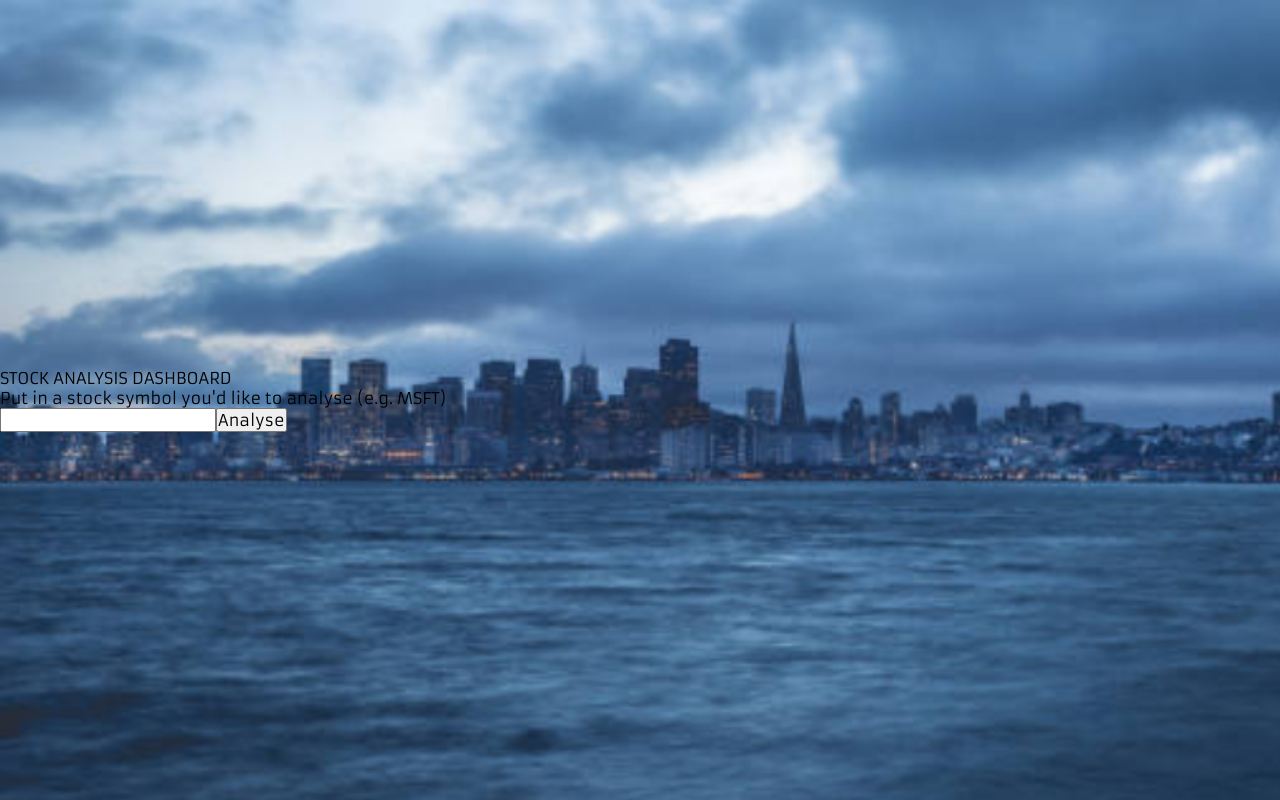
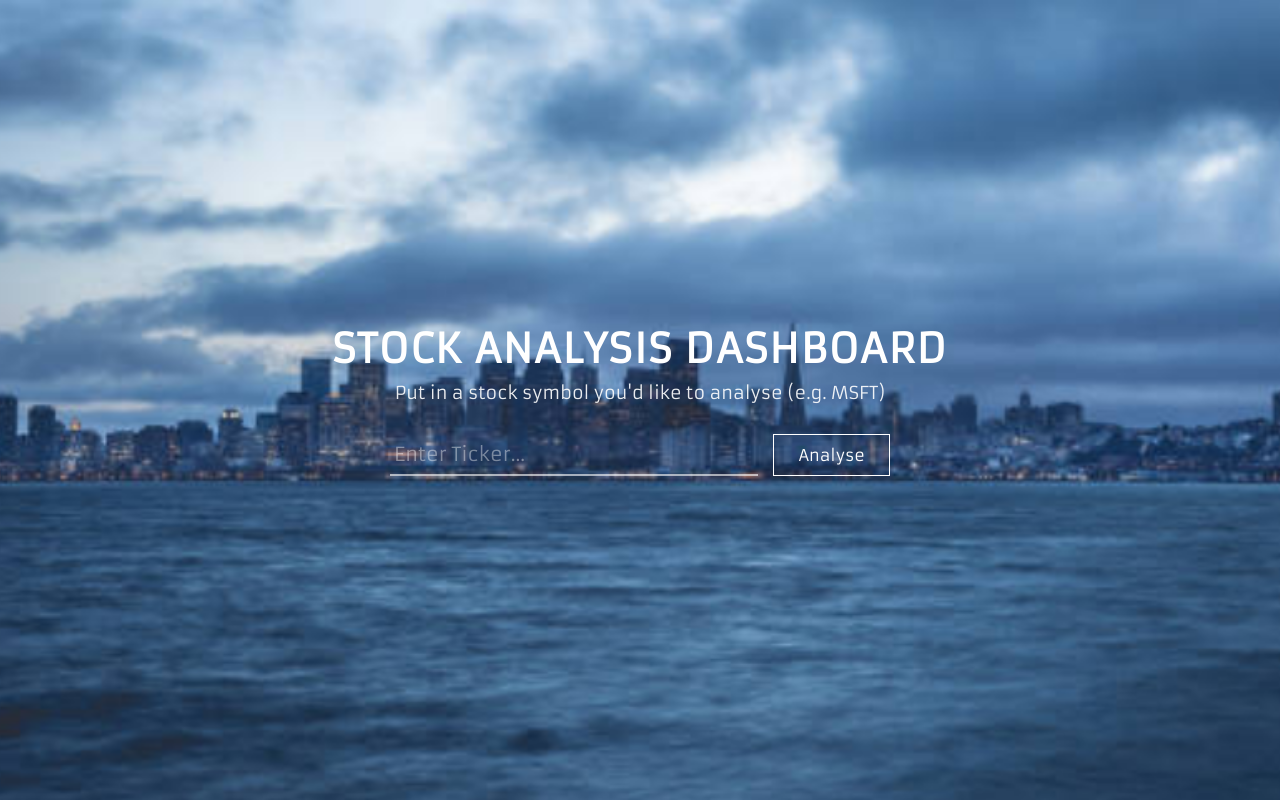
Before and after one commit to uzyatforums/personal-website, a React (Vite) app in the folder personal-website/: page / in a window 1280 px wide. Shown: the part 2447-3247 px from the top of the page. Built offline with nearby package versions, Linux system fonts and the light colour scheme.

Commit message:
Completed Stock Analysis Dashboard

```diff
--- a/personal-website/src/stockAnalysisDashboard/stockAnalysisDashboard.tsx
+++ b/personal-website/src/stockAnalysisDashboard/stockAnalysisDashboard.tsx
@@ -1,4 +1,5 @@
 import { useState } from 'react'
+import styled from 'styled-components'
 import {
   analyzeStock,
   VerticalAlignContainer,
@@ -8,8 +9,91 @@ import {
 import { Oval } from 'react-loader-spinner'
 import DashboardGrid from './dashboardGrid'
 
+// --- Styled Components for the Input Section ---
+
+const HeaderSection = styled.div`
+  display: flex;
+  flex-direction: column;
+  align-items: center;
+  text-align: center;
+  color: white;
+`;
+
+const Title = styled.h1`
+  font-size: 2.5rem;
+  font-weight: 700;
+  margin-bottom: 8px;
+  text-transform: uppercase;
+  letter-spacing: 1.5px;
+`;
+
+const Subtitle = styled.p`
+  font-size: 1.1rem;
+  opacity: 0.9;
+  margin-bottom: 30px;
+`;
+
+const InputContainer = styled.div`
+  display: flex;
+  align-items: flex-end;
+  gap: 15px;
+  width: 100%;
+  max-width: 500px;
+  margin: 0 auto;
+`;
+
+const StyledInput = styled.input`
+  background: transparent;
+  border: none;
+  border-bottom: 2px solid rgba(255, 255, 255, 0.6);
+  color: white;
+  font-size: 1.2rem;
+  padding: 8px 4px;
+  width: 100%;
+  outline: none;
+  transition: border-bottom 0.3s ease;
+
+  &:focus {
+    border-bottom: 2px solid #ffffff;
+  }
+
+  &::placeholder {
+    color: rgba(255, 255, 255, 0.4);
+  }
+`;
+
+const AnalyzeButton = styled.button`
+  background: transparent;
+  border: 1.5px solid white;
+  color: white;
+  padding: 10px 24px;
+  font-size: 1rem;
+  cursor: pointer;
+  transition: all 0.2s ease;
+  white-space: nowrap;
+
+  &:hover {
+    background: white;
+    color: #4facfe;
+  }
+`;
+
+const BackButton = styled.div`
+  cursor: pointer;
+  color: rgba(255, 255, 255, 0.6);
+  font-size: 0.9rem;
+  margin-bottom: 15px;
+  display: inline-block;
+  transition: color 0.2s;
+
+  &:hover {
+    color: white;
+  }
+`;
+
+// --- Main Component ---
+
 function StockAnalysisDashboard() {
-
   const [stockData, setStockData] = useState<any>()
   const [stockSymbol, setStockSymbol] = useState('')
   const [isLoading, setIsLoading] = useState(false)
@@ -21,6 +105,7 @@ function StockAnalysisDashboard() {
   }
 
   async function runStockAnalysis() {
+    if (!stockSymbol) return;
     setIsLoading(true)
     const gotStockData = await analyzeStock(stockSymbol)
     if (gotStockData) {
@@ -37,11 +122,9 @@ function StockAnalysisDashboard() {
       <VerticalAlignContainer>
         <VerticalAlignContent>
           <DashboardGridContainer>
-            <div onClick={() => goBack()}>Back</div>
+            <BackButton onClick={() => goBack()}>← Back to Search</BackButton>
             <div>
-              <DashboardGrid
-                stockData={stockData}
-              ></DashboardGrid>
+              <DashboardGrid stockData={stockData} />
             </div>
           </DashboardGridContainer>
         </VerticalAlignContent>
@@ -52,46 +135,38 @@ function StockAnalysisDashboard() {
   return (
     <VerticalAlignContainer>
       <VerticalAlignContent>
-        <div>
-          <div id="stock-analysis-dashboard-title">
-            STOCK ANALYSIS DASHBOARD
-          </div>
-
-          <div id="stock-analysis-dashboard-subtitle">
-            Put in a stock symbol you'd like to analyse (e.g. MSFT)
-          </div>
+        <HeaderSection>
+          <Title>Stock Analysis Dashboard</Title>
+          <Subtitle>Put in a stock symbol you'd like to analyse (e.g. MSFT)</Subtitle>
 
           {isLoading ? (
-            <div>
+            <div style={{ display: 'flex', justifyContent: 'center', marginTop: '20px' }}>
               <Oval
                 visible={true}
-                height="80"
-                width="80"
-                color="#4fa94d"
+                height="60"
+                width="60"
+                color="#ffffff"
+                secondaryColor="rgba(255,255,255,0.3)"
                 ariaLabel="oval-loading"
-                wrapperStyle={{}}
-                wrapperClass=""
               />
             </div>
           ) : (
-            <div>
-              <input
+            <InputContainer>
+              <StyledInput
+                placeholder="Enter Ticker..."
                 value={stockSymbol}
-                onChange={(e) => setStockSymbol(e.target.value)}
+                onChange={(e) => setStockSymbol(e.target.value.toUpperCase())}
+                onKeyDown={(e) => e.key === 'Enter' && runStockAnalysis()}
               />
-              <button
-                className="stock-analysis-dashboard-button"
-                onClick={runStockAnalysis}
-              >
+              <AnalyzeButton onClick={runStockAnalysis}>
                 Analyse
-              </button>
-            </div>
+              </AnalyzeButton>
+            </InputContainer>
           )}
-        </div>
+        </HeaderSection>
       </VerticalAlignContent>
     </VerticalAlignContainer>
   )
 }
 
-// ✅ NOW we are outside the function
-export default StockAnalysisDashboard
+export default StockAnalysisDashboard;
```
Also changed, not shown: personal-website/index.html (+0 -21 lines).
